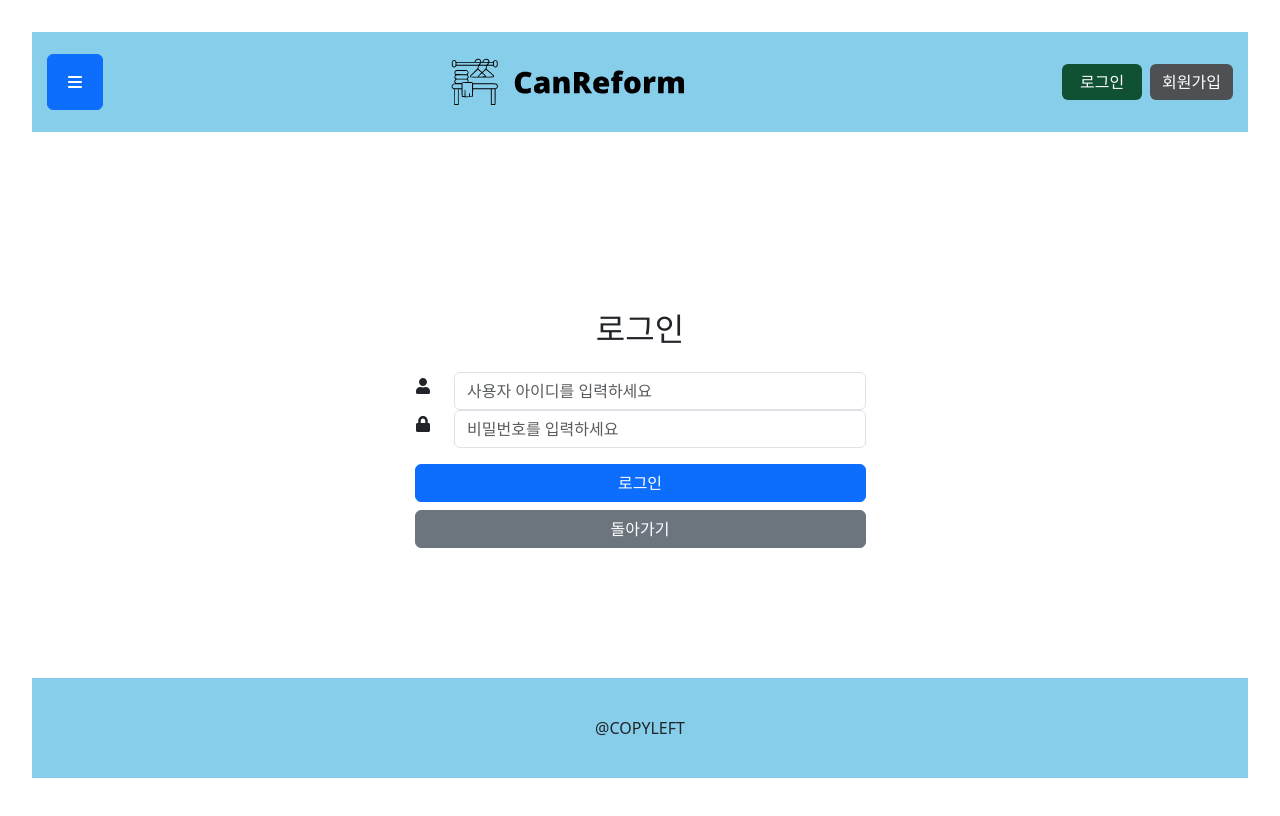
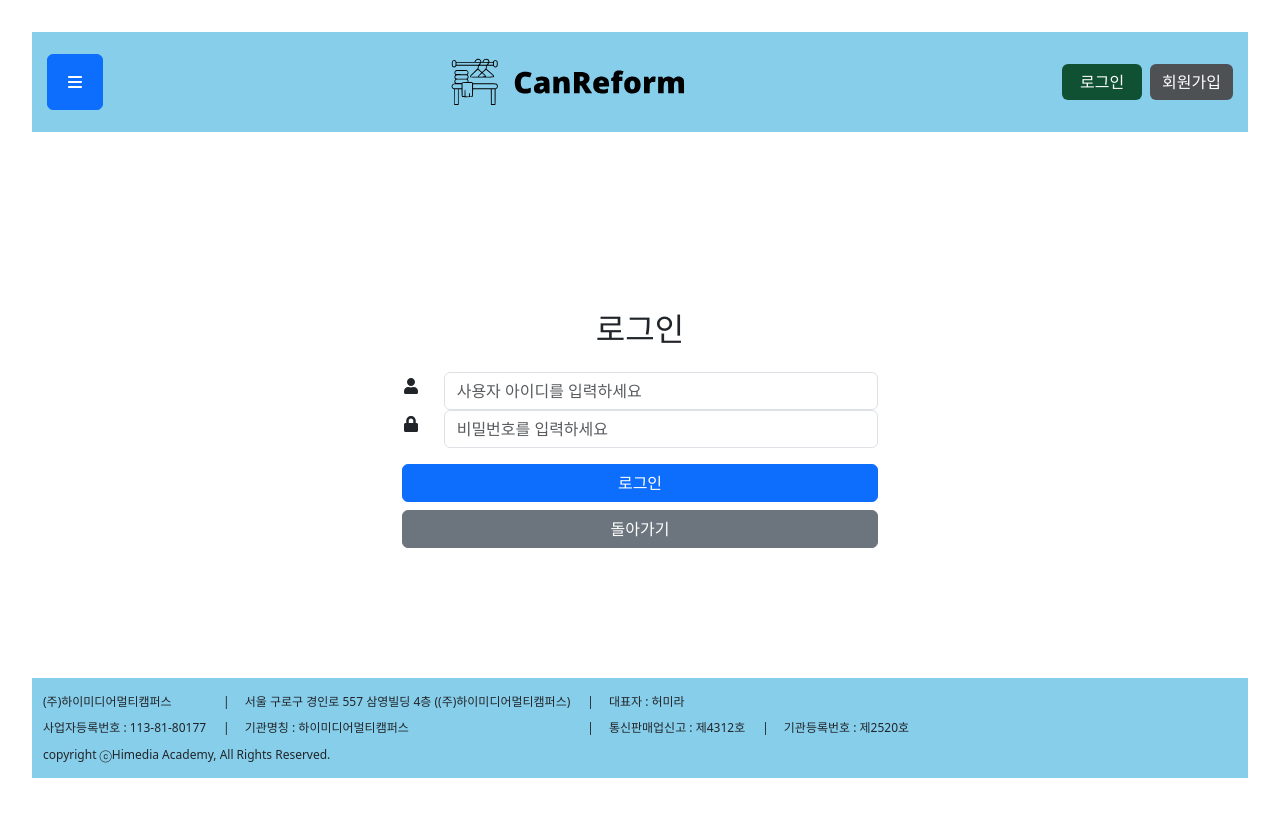
Before and after one commit to SJC-s/CanReform, a React (Vite) app: page /login in a window 1280 px wide. Shown: the top 816 px of the page. Built offline with nearby package versions, Linux system fonts and the light colour scheme.

Commit message:
#24 footer 내용 임시 추가 (하이미디어 학원) 메인 페이지 하단 협력 업체 추가

```diff
--- a/src/component/RfBoard/ReformBoard.jsx
+++ b/src/component/RfBoard/ReformBoard.jsx
@@ -137,7 +137,7 @@ export default function ReformBoard({ isLoggedIn }) {
                         <option value="all">전체</option>
                         <option value="title">제목</option>
                         <option value="content">내용</option>
-                        <option value="username">작성자</option>
+                        <option value="userId">작성자</option>
                     </select>
                     <input
                         type="text"
--- a/src/component/RfLayout/LayoutFooter.jsx
+++ b/src/component/RfLayout/LayoutFooter.jsx
@@ -1,9 +1,12 @@
 import { Outlet } from "react-router-dom";
 import { Col, Row } from 'react-bootstrap';
 import '../../css/Layout.css';
+import {useState} from "react";
+
 
 
 export default function LayoutFooter() {
+
     return (
         <>
             <Row>
@@ -15,7 +18,30 @@ export default function LayoutFooter() {
             <Row>
                 <Col xs={12}>
                     <footer>
-                        <p>@COPYLEFT</p>
+
+                        <div className="copyrignt tail">
+                            <table className="tail-table">
+                                <thead>
+
+                                </thead>
+                                <tbody>
+                                <tr>
+                                    <td>(주)하이미디어멀티캠퍼스</td>
+                                    <td><span className="slash">|</span>서울 구로구 경인로 557 삼영빌딩 4층 ((주)하이미디어멀티캠퍼스)</td>
+                                    <td colSpan="2"><span className="slash">|</span>대표자 : 허미라</td>
+                                </tr>
+                                <tr>
+                                    <td>사업자등록번호 : 113-81-80177</td>
+                                    <td><span className="slash">|</span>기관명칭 : 하이미디어멀티캠퍼스</td>
+                                    <td><span className="slash">|</span>통신판매업신고 : 제4312호</td>
+                                    <td><span className="slash">|</span>기관등록번호 : 제2520호</td>
+                                </tr>
+                                <tr>
+                                    <td colSpan="4">copyright ⓒHimedia Academy, All Rights Reserved.</td>
+                                </tr>
+                                </tbody>
+                            </table>
+                        </div>
                     </footer>
                 </Col>
             </Row>
--- /dev/null
+++ b/src/component/RfMain/MainCoop.jsx
@@ -0,0 +1,29 @@
+import {useState} from "react";
+import '/src/css/MainCoop.css'
+
+
+export default function MainCoop() {
+    const imgList = [
+        "imgCoop01.png",
+        "imgCoop02.png",
+    ];
+    const [image, setImage] = useState(imgList);
+    const [index, setIndex] = useState(0);
+
+     return (
+        <>
+            <div className="coop">
+            <h5>협력업체</h5>
+            </div>
+            <div className="imgSet">
+            {image.map((img, idx) =>
+                (<div
+                    key={idx}
+                    className="coopImg">
+                    <img src={`/upload/imgCoop/${img}`} alt={img}/>
+                </div>))}
+            </div>
+        </>
+
+)
+}
--- a/src/component/RfMain/MainPage.jsx
+++ b/src/component/RfMain/MainPage.jsx
@@ -1,6 +1,7 @@
 import MainSlide from "./MainSlide.jsx";
 import MainScroll from "./MainScroll.jsx";
 import '../../css/MainPage.css';
+import MainCoop from "./MainCoop.jsx";
 
 export default function MainPage() {
 
@@ -11,6 +12,7 @@ export default function MainPage() {
             </div>
             <MainSlide/>
             <MainScroll/>
+            <MainCoop/>
         </>
     )
 }
--- a/src/component/RfMain/MainScroll.jsx
+++ b/src/component/RfMain/MainScroll.jsx
@@ -1,5 +1,5 @@
 import { useState, useRef, useCallback, useEffect } from 'react';
-import '../../css/MainSlide.css';
+import '../../css/MainScroll.css';
 
 export default function MainScroll() {
     const fileList = [
--- a/src/css/Layout.css
+++ b/src/css/Layout.css
@@ -11,6 +11,7 @@
     background-color: skyblue;
     padding: 15px;
     margin-bottom : 50px;
+    min-width : 1200px;
 }
 
 .spread-button .dropdown-toggle{
@@ -67,16 +68,21 @@
     filter : brightness(0.85);
 }
 
-footer {
+footer .tail {
     bottom : 0;
     width : 100%;
     height : 100px;
     background-color : skyblue;
     display : flex;
-    justify-content: center;
-    align-items: center;
     margin-top : 50px;
+    min-width : 1200px;
 }
-footer>p{
-    margin : 0;
+footer .tail-table{
+    margin : 10px;
+    text-align: start;
+    font-size : 12px;
 }
+
+footer .tail-table span {
+    margin : 0 15px;
+}
--- /dev/null
+++ b/src/css/MainCoop.css
@@ -0,0 +1,17 @@
+.coop{
+    display : flex;
+    margin-bottom : 10px;
+    width : 100%;
+}
+
+.imgSet {
+    display : flex;
+    justify-content: flex-start;
+    align-items: center;
+    margin-left : 20px;
+}
+
+.coopImg{
+    margin-right : 30px;
+    width : 20%;
+}
--- a/src/css/MainPage.css
+++ b/src/css/MainPage.css
@@ -2,7 +2,7 @@
     display : flex;
     justify-content: center;
     align-items: center;
-
+    min-width : 1200px;
 }
 
 .logoimg img {
--- a/src/css/MainScroll.css
+++ b/src/css/MainScroll.css
@@ -1,3 +1,3 @@
-.row {
-    min-width : 720px;
+.container {
+    min-width : 1200px;
 }
--- a/src/css/ReformBoard.css
+++ b/src/css/ReformBoard.css
@@ -4,14 +4,17 @@
     justify-content: center;
     align-items: center;
     padding-bottom : 5vw;
+    min-width : 1200px;
 }
 
 .bannerAds {
     display : flex;
     justify-content: center;
     align-items: center;
-    width : 65vw;
-    height : 15vw;
+    width : 800px;
+    height : 200px;
+    min-width : 800px;
+    min-height : 200px;
 }
 
 .imgBanner {
```
Also changed, not shown: public/upload/imgCoop/imgCoop01.png (added), public/upload/imgCoop/imgCoop02.png (added).
